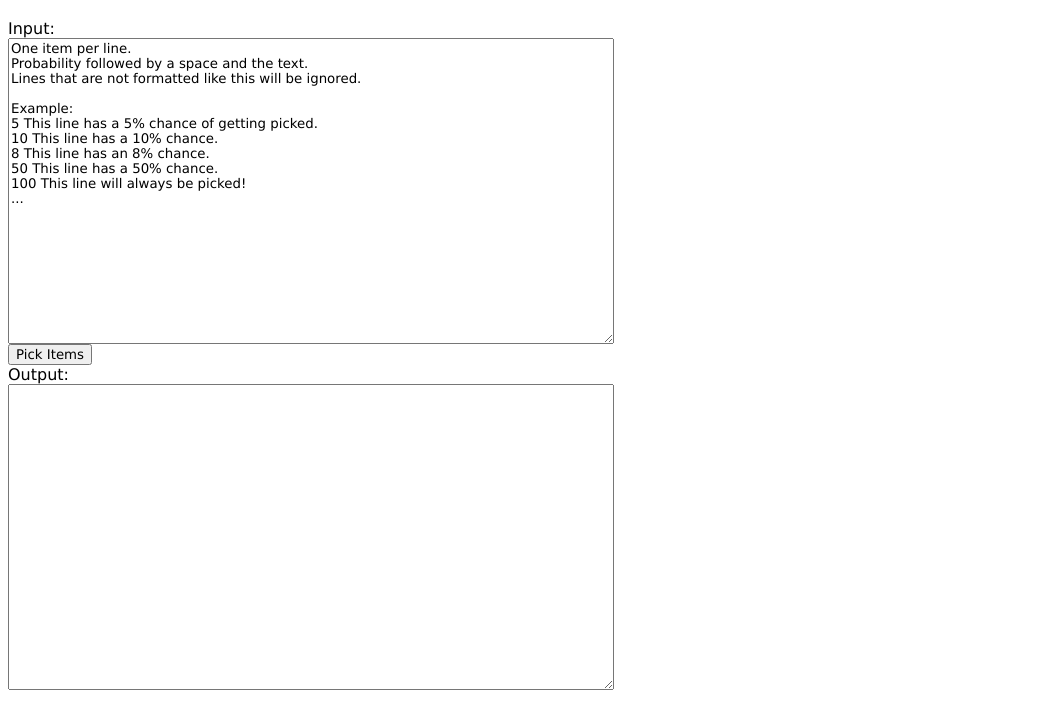
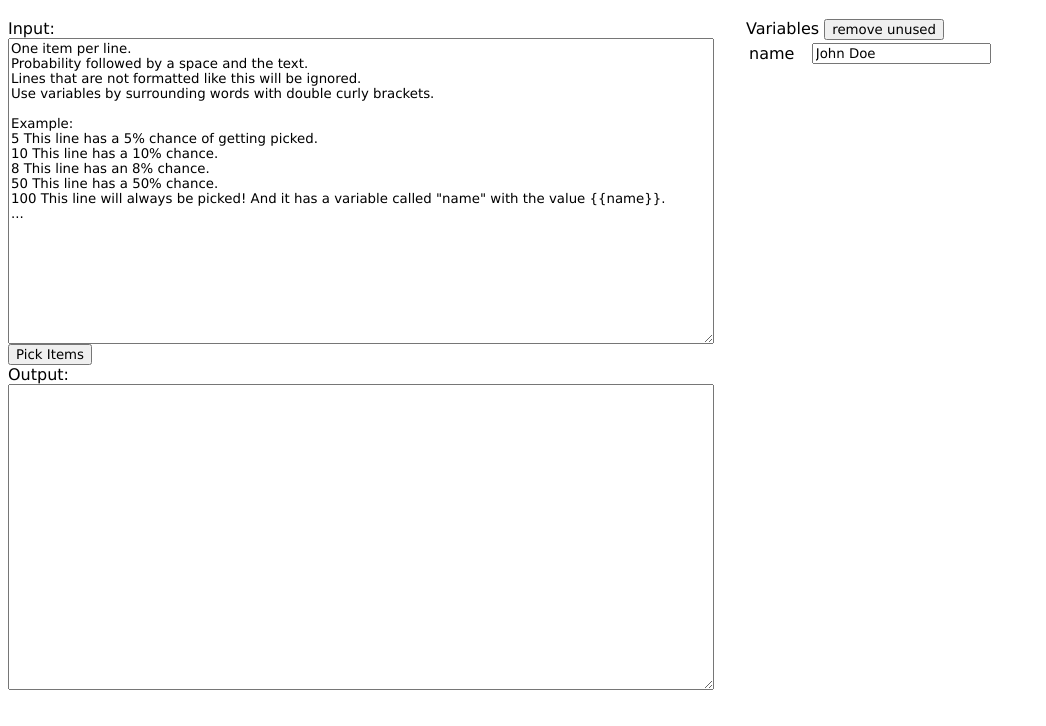
Before and after one commit to LenAnderson/LenAnderson.github.io, a plain HTML site: page RandomPicks/index.html in a window 1280 px wide. Shown: the part 62-788 px from the top of the page, without its empty margins (0-1046 px from the left). Drawn offline with Linux system fonts and the light colour scheme.

Commit message:
RandomPicks

```diff
--- a/RandomPicks/index.html
+++ b/RandomPicks/index.html
@@ -8,48 +8,121 @@
 		* {
 		  font-family: Verdana, sans-serif;
 		}
-		textarea{
+		textarea {
 		  display: block;
-		  width: 600px;
+		  width: 700px;
 		  height: 300px;
+		  white-space: nowrap;
+		}
+		input {
+			margin-left: 1em;
+		}
+
+		.container {
+			display: flex;
+		}
+		aside {
+			margin-left: 2em;
 		}
 	  </style>
 </head>
 <body>
 	<h1>Random Picks</h1>
-	<div>Input:</div>
-	<textarea id="input"></textarea>
-	<div><button id="pick">Pick Items</button></div>
-	<div>Output:</div>
-	<textarea id="output"></textarea>
+	<div class="container">
+		<article>
+			<div>Input:</div>
+			<textarea id="input"></textarea>
+			<div><button id="pick">Pick Items</button></div>
+			<div>Output:</div>
+			<textarea id="output"></textarea>
+		</article>
+
+		<aside>
+			<div>Variables <button id="variables-remove">remove unused</button></div>
+			<table id="variables"><tbody></tbody></table>
+		</aside>
+	</div>
 
 
 	<script>
 	let input = document.querySelector('#input');
 	let output = document.querySelector('#output');
 	let pick = document.querySelector('#pick');
+	let variables = document.querySelector('#variables');
+	let variablesRemove = document.querySelector('#variables-remove');
+
+	let vars = {};
 
 	function chance(odds){
 		return Math.random()*100 < odds*1;
 	}
 
+	function getVariables() {
+		let reg = /\{\{(.+?)\}\}/g
+		let m;
+		do {
+			m = reg.exec(input.value);
+			if (m && vars[m[1]] == undefined) {
+				let tr = document.createElement('tr'); {
+					vars[m[1]] = tr;
+					variables.appendChild(tr);
+					let name = document.createElement('td'); {
+						name.textContent = m[1];
+						tr.appendChild(name);
+					}
+					let inpTd = document.createElement('td'); {
+						tr.appendChild(inpTd);
+						let inp = document.createElement('input'); {
+							inp.setAttribute('data-var', m[1]);
+							tr.input = inp;
+							inpTd.appendChild(inp);
+						}
+					}
+				}
+			}
+		} while (m)
+
+		Object.keys(vars).sort().forEach(it=>variables.appendChild(vars[it]));
+	}
+
+	variablesRemove.addEventListener('click', ()=>{
+		Object.keys(vars).forEach(it=>{
+			if (input.value.search('{{' + it + '}}') == -1) {
+				vars[it].remove();
+				delete vars[it];
+			}
+		});
+	});
+	input.addEventListener('change', getVariables);
+
 	pick.addEventListener('click', ()=>{
 		output.value = input.value.split('\n').map(it=>{
 			let groups = /^(\d+) (.+)$/.exec(it)
-			if (groups != null && chance(groups[1])) return groups[2];
+			if (groups != null && chance(groups[1])) {
+				let line = groups[2];
+				Object.keys(vars).forEach(it=>{
+					line = line.replace('{{' + it + '}}', vars[it].input.value);
+				});
+				return line;
+			}
 			return false;
 		}).filter(it=>it).join('\n');
 	});
 
 	input.value = "One item per line.\n";
 	input.value += "Probability followed by a space and the text.\n";
-	input.value += "Lines that are not formatted like this will be ignored.\n\n";
+	input.value += "Lines that are not formatted like this will be ignored.\n";
+	input.value += "Use variables by surrounding words with double curly brackets.\n\n";
 	input.value += "Example:\n";
 	input.value += "5 This line has a 5% chance of getting picked.\n";
 	input.value += "10 This line has a 10% chance.\n";
 	input.value += "8 This line has an 8% chance.\n";
 	input.value += "50 This line has a 50% chance.\n";
-	input.value += "100 This line will always be picked!\n...";
+	input.value += "100 This line will always be picked! And it has a variable called \"name\" with the value {{name}}.\n...";
+
+	getVariables();
+
+	vars.name.input.value = 'John Doe';
 	</script>
 </body>
 </html>
```
